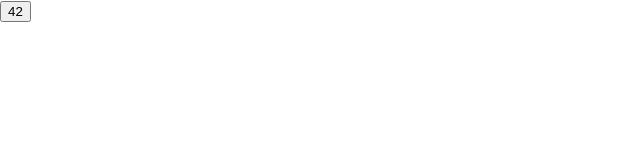
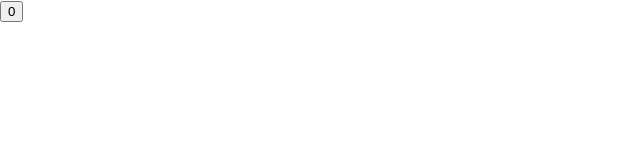
Before and after one commit to KrystianKaminski/pluralsight-react-1, a React (Create React App) app: page / in a window 1280 px wide. Shown: the top 160 px of the page, without its empty margins (0-640 px from the left). Built offline with nearby package versions, Linux system fonts and the light colour scheme; the HTML template or start-up script is replaced by a standard one.

Commit message:
Create a state with counter property

```diff
--- a/src/Button.js
+++ b/src/Button.js
@@ -2,9 +2,13 @@ import React from 'react'
 
 class Button extends React.Component {
 
+    state = {
+        counter: 0
+    }
+
     render() {
         return (
-            <button>42</button>
+            <button>{this.state.counter}</button>
         )
     }
 }
```
